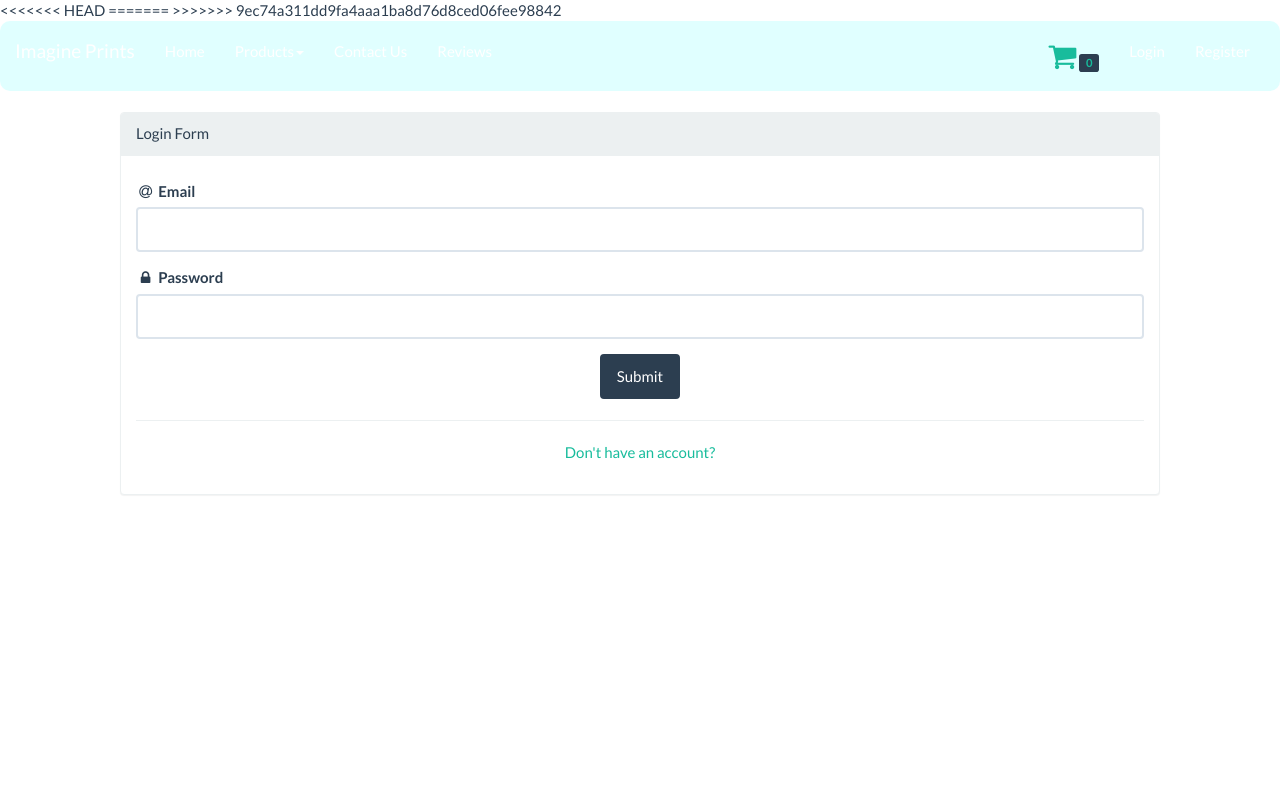
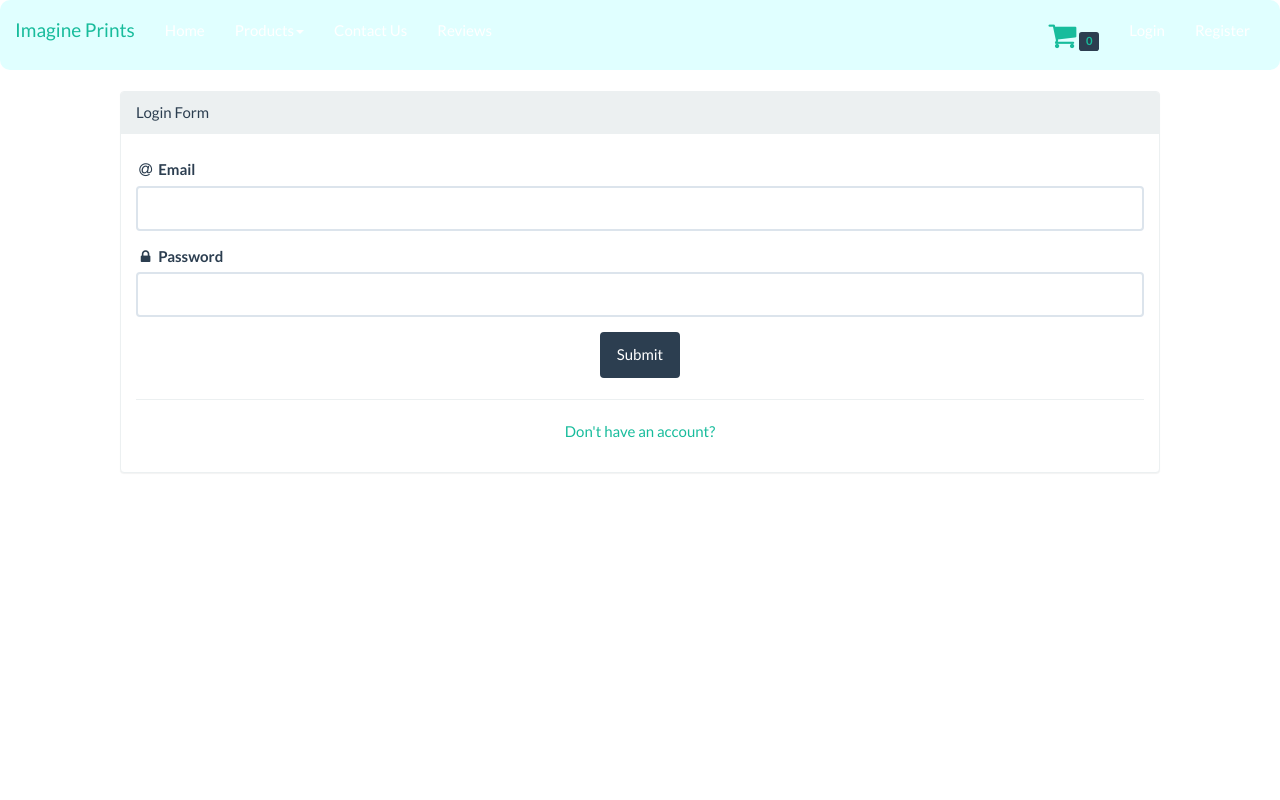
Before and after one commit to ryanmuhlbauer/ImaginePrints, a PHP site: page /login.php in a window 1280 px wide. Run offline with PHP 8.4, Linux system fonts and the light colour scheme.

Commit message:
Merge conflict in login.php

```diff
--- a/login.php
+++ b/login.php
@@ -5,10 +5,7 @@
 <html>
 <head>
   <?php include("head.html"); ?>
-<<<<<<< HEAD
-=======
-  <script type="text/javascript" src="https://cdnjs.cloudflare.com/ajax/libs/bootstrap-validator/0.5.3/css/bootstrapValidator.min.css"></script>
->>>>>>> 9ec74a311dd9fa4aaa1ba8d76d8ced06fee98842
+  <script type="text/javascript" src="lib/bootstrap-validator/dist/validator.min.js"></script>
   <script type="text/javascript">
     jQuery(document).ready(function($) {
       var email = document.getElementById("email");
```
